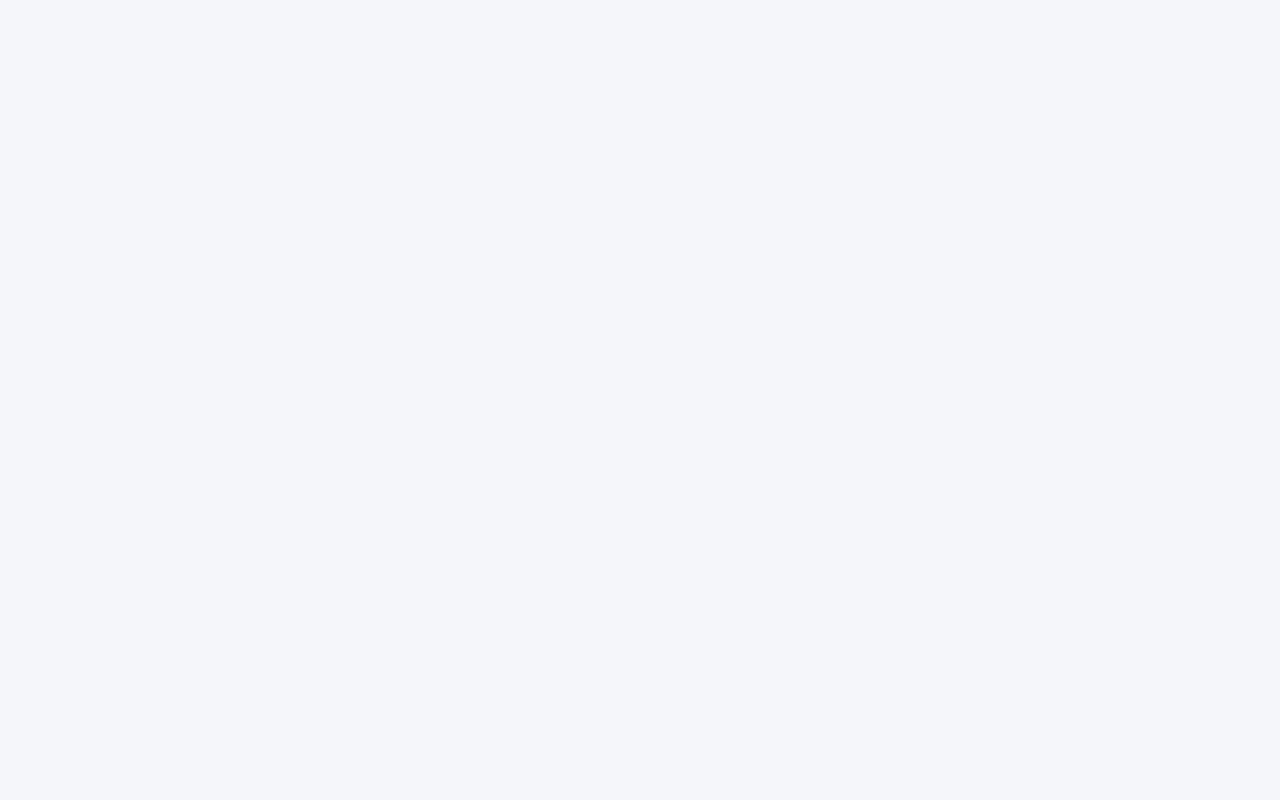
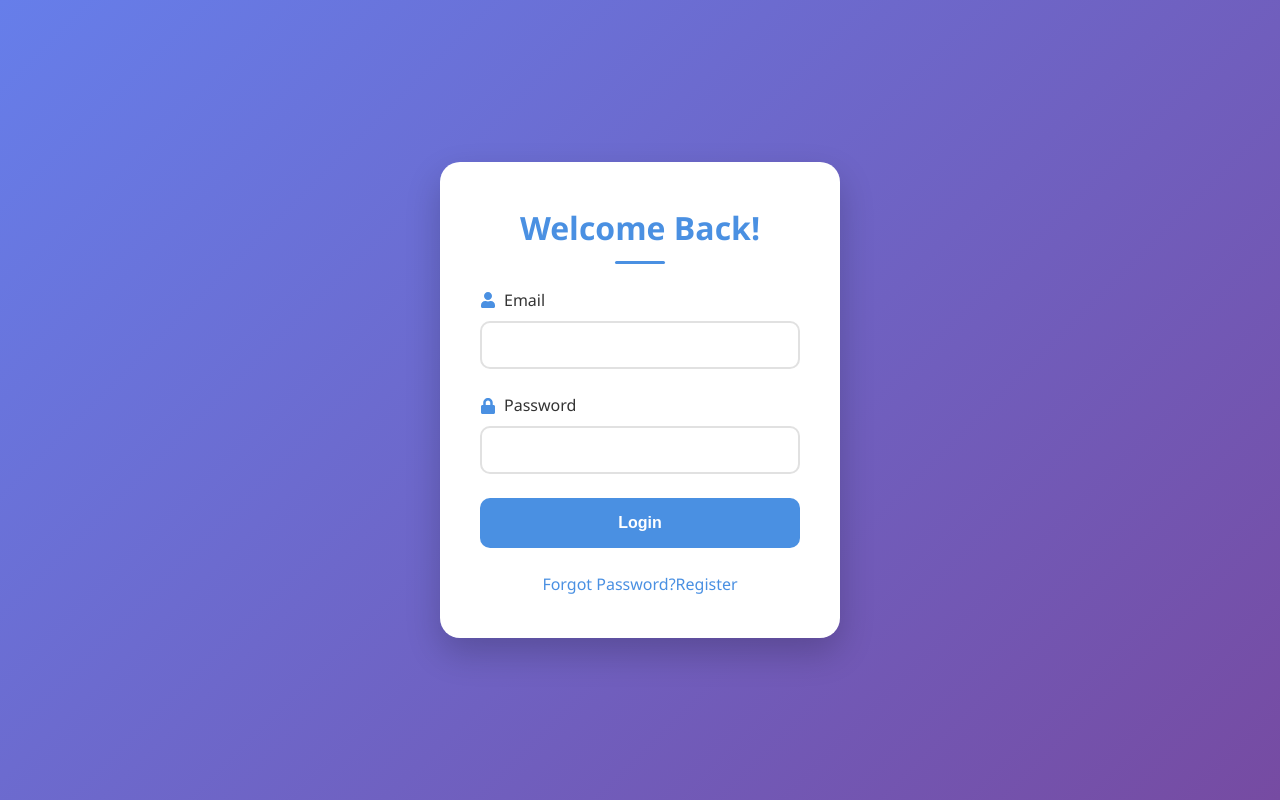
Before and after one commit to VuyyuruSrujan/TodoList, a React (Vite) app in the folder frontend/: page /login in a window 1280 px wide. Before the commit this address had no page. Built offline with nearby package versions, Linux system fonts and the light colour scheme.

Commit message:
login page completed

```diff
--- a/frontend/src/App.jsx
+++ b/frontend/src/App.jsx
@@ -3,6 +3,8 @@ import Register from './Register/Register'
 import { BrowserRouter as Router, Route, Routes } from 'react-router-dom'
 import { ToastContainer } from 'react-toastify';
 import 'react-toastify/dist/ReactToastify.css';
+import Login from './Login/Login';
+
 
 function App() {
 
@@ -12,6 +14,7 @@ function App() {
       <ToastContainer position="top-right" autoClose={3000} />
         <Routes>
           <Route path="/" element={<Register />} />
+          <Route path='/login' element={<Login />} />
         </Routes>
       </Router>
     </>
--- /dev/null
+++ b/frontend/src/Login/Login.jsx
@@ -0,0 +1,57 @@
+import { useState } from 'react';
+import { Link, useNavigate } from 'react-router-dom';
+import { toast } from 'react-toastify';
+import { FaUser, FaLock } from 'react-icons/fa';
+import axios from 'axios';
+
+export default function Login() {
+  const navigate = useNavigate();
+  const [mail , setmail] = useState("");
+ const [password , setpassword] = useState("");
+
+ function handleSubmit(){
+  event.preventDefault();
+  console.log("mail",mail);
+  console.log("password",password);
+  axios.post("http://localhost:5001/login" , {mail , password})
+  .then(result =>{
+    console.log("logged in",result);
+   toast.success(result.data);
+   navigate('/todos');
+  })
+  .catch(error =>{
+    console.log("error",error);
+  })
+ }
+
+  return (
+    <div className="auth-container">
+      <form className="auth-form" onSubmit={handleSubmit}>
+        <h2>Welcome Back!</h2>
+        <div className="form-group">
+          <label><FaUser /> Email</label>
+          <input
+            type="email"
+            name="email"
+            onChange={(e) =>setmail(e.target.value)}
+            required
+          />
+        </div>
+        <div className="form-group">
+          <label><FaLock /> Password</label>
+          <input
+            type="password"
+            name="password"
+            onChange={(e)=>setpassword(e.target.value)}
+            required
+          />
+        </div>
+        <button type="submit" className="btn">Login</button>
+        <div className="auth-links">
+          <Link to="/forgot-password">Forgot Password?</Link>
+          <Link to="/register">Register</Link>
+        </div>
+      </form>
+    </div>
+  );
+}
--- a/frontend/src/Register/Register.jsx
+++ b/frontend/src/Register/Register.jsx
@@ -19,6 +19,8 @@ export default function Register() {
     console.log("password",password);
     console.log("confirm",confirm_pass);
 
+    if(password == confirm_pass){
+      if(password.length >=8){
         axios.post('http://localhost:5001/register',{name , mail , password})
         .then(answer =>{
           console.log("answer",answer);
@@ -31,6 +33,12 @@ export default function Register() {
           console.log("error:",error);
           toast.warning(error);
         })
+      }else{
+        toast.warning("passowrd length must have 8 characters")
+      }
+    }else{
+      toast.warning("password and confirm password must be same");
+    }
   }
 
   return (
```
Also changed, not shown: 1 other file (tests, documents, lock files or other folders). Lines whose indentation alone changed are shown as unchanged.
